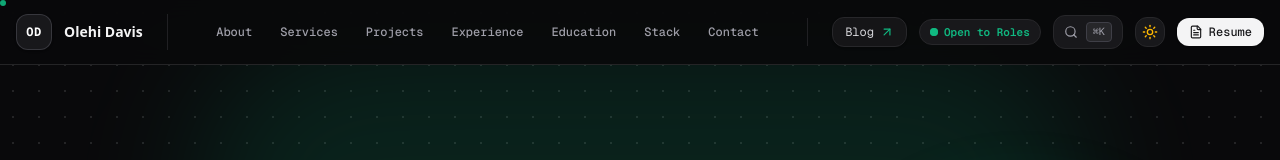
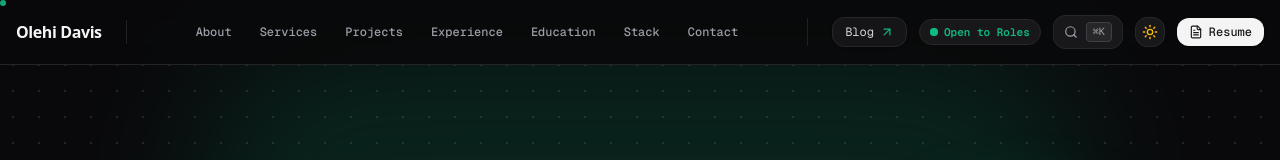
Before and after one commit to fwesh001/Dabis_portfolio, a Next.js app: page / in a window 1280 px wide. Shown: the top 160 px of the page. Built offline with nearby package versions, Linux system fonts and the light colour scheme; no server answers; the database is empty.

Commit message:
style(navbar): remove OD monogram badge leaving name only

```diff
--- a/src/components/shell/navbar.tsx
+++ b/src/components/shell/navbar.tsx
@@ -32,13 +32,10 @@ export function Navbar({ onOpenCommandPalette, onOpenResume, availableForWork =
       <div className="max-w-7xl mx-auto px-3 sm:px-4">
         {/* Mobile: justify-between (Option A right-aligned utility controls) | Desktop: 3-column Technical Grid */}
         <div className="flex items-center justify-between md:grid md:grid-cols-[auto_1fr_auto] h-16 md:divide-x md:divide-zinc-200 md:dark:divide-zinc-800/80">
-          {/* Grid Cell 1: Monogram & Name (No subtitle) */}
+          {/* Grid Cell 1: Name Only (No OD monogram badge) */}
           <div className="md:pr-6 flex items-center flex-shrink-0">
-            <Link href="/#hero" className="flex items-center space-x-2.5 sm:space-x-3 group cursor-pointer">
-              <div className="w-9 h-9 rounded-xl bg-white dark:bg-zinc-900 border border-zinc-300 dark:border-zinc-700/80 flex items-center justify-center font-mono font-bold text-xs tracking-wider text-zinc-900 dark:text-white group-hover:border-[var(--accent)] group-hover:text-[var(--accent)] transition-all shadow-sm">
-                OD
-              </div>
-              <span className="font-semibold text-sm text-zinc-950 dark:text-zinc-100 group-hover:text-black dark:group-hover:text-white transition-colors whitespace-nowrap">
+            <Link href="/#hero" className="flex items-center group cursor-pointer">
+              <span className="font-bold text-sm sm:text-base tracking-tight text-zinc-950 dark:text-zinc-100 group-hover:text-[var(--accent)] transition-colors whitespace-nowrap">
                 Olehi Davis
               </span>
             </Link>
```
